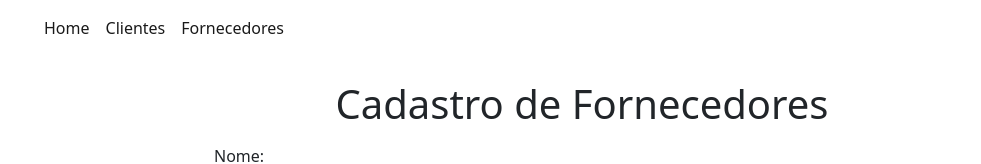
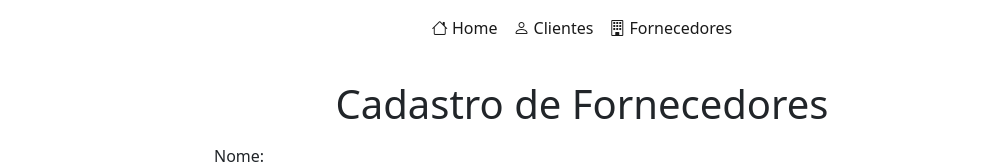
Before and after one commit to Oliveira8160/Tabelas, an Angular app: page /fornecedores in a window 1280 px wide. Shown: the top 164 px of the page, without its empty margins (58-1039 px from the left). Built offline with nearby package versions, Linux system fonts and the light colour scheme; no server answers.

Commit message:
Atualização 15 - Navbar Center

```diff
--- a/src/app/header/header.component.css
+++ b/src/app/header/header.component.css
@@ -0,0 +1 @@
+@import "~bootstrap-icons/font/bootstrap-icons.css";
--- a/src/app/header/header.component.html
+++ b/src/app/header/header.component.html
@@ -1,6 +1,7 @@
-<nav class="navbar navbar-expand-lg bg-body-tertiary">
+
   <div class="container-fluid">
-    <div class="collapse navbar-collapse" id="navbarNav">
+    <nav class="navbar navbar-expand-lg bg-body-tertiary">
+    <div class="collapse navbar-collapse d-flex justify-content-center" id="navbarNav">
       <ul class="navbar-nav">
         <li class="nav-item">
           <a class="nav-link active" aria-current="page" routerLink="home">
@@ -22,5 +23,5 @@
         </li>
       </ul>
     </div>
+  </nav>
   </div>
-</nav>
```
Also changed, not shown: client.json (deleted, +0 -10 lines), dados.json (renamed from fornecedor.json, +8 -0 lines).
